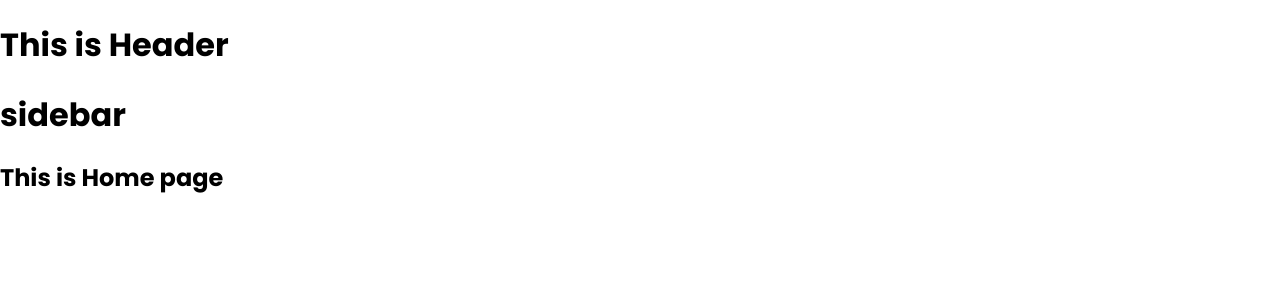
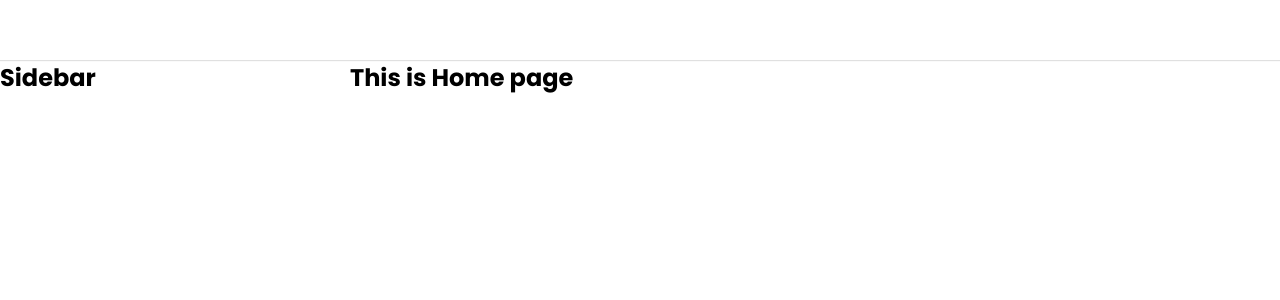
Before and after one commit to Vanthuy2002/Tiktok, a React (Vite) app: page / in a window 1280 px wide. Shown: the top 300 px of the page. Built offline with nearby package versions, Linux system fonts and the light colour scheme.

Commit message:
Set up base Layout Default

```diff
--- a/package.json
+++ b/package.json
@@ -9,6 +9,7 @@
     "preview": "vite preview"
   },
   "dependencies": {
+    "classnames": "^2.3.2",
     "normalize.css": "^8.0.1",
     "react": "^18.2.0",
     "react-dom": "^18.2.0",
--- a/src/components/Global/Global.scss
+++ b/src/components/Global/Global.scss
@@ -2,8 +2,13 @@
 @import url('https://fonts.googleapis.com/css2?family=Poppins:wght@300;400;500;600;700&display=swap');
 
 $primary: #fe2c55;
+$headerHeight: 60px;
+$Sidebar: 350px;
+
 * {
   box-sizing: border-box;
+  padding: 0;
+  margin: 0;
 }
 html {
   font-family: 'Poppins', system-ui, sans-serif;
--- a/src/components/Layout/Default/Default.jsx
+++ b/src/components/Layout/Default/Default.jsx
@@ -1,16 +1,20 @@
 import React from 'react';
 import Header from './Header/Header';
 import Sidebar from './Sidebar/Sidebar';
+import classNames from 'classnames/bind';
+import styles from './Default.module.scss';
+
+const cx = classNames.bind(styles);
 
 const Default = ({ children }) => {
   return (
-    <div>
+    <section className={cx('wrapper')}>
       <Header />
-      <section className='container'>
+      <section className={cx('container')}>
         <Sidebar />
-        <section className='content'>{children}</section>
+        <section className={cx('content')}>{children}</section>
       </section>
-    </div>
+    </section>
   );
 };
 
--- /dev/null
+++ b/src/components/Layout/Default/Default.module.scss
@@ -0,0 +1,11 @@
+.wrapper {
+  max-width: 100%;
+}
+
+.container {
+  display: flex;
+}
+
+.content {
+  flex: 1;
+}
--- a/src/components/Layout/Default/Header/Header.jsx
+++ b/src/components/Layout/Default/Header/Header.jsx
@@ -1,7 +1,11 @@
 import React from 'react';
+import classNames from 'classnames/bind';
+import styles from './Header.module.scss';
+
+const cx = classNames.bind(styles);
 
 const Header = () => {
-  return <h1>This is Header</h1>;
+  return <header className={cx('wrapper')}></header>;
 };
 
 export default Header;
--- /dev/null
+++ b/src/components/Layout/Default/Header/Header.module.scss
@@ -0,0 +1,6 @@
+@import '../../../Global/Global.scss';
+
+.wrapper {
+  height: $headerHeight;
+  box-shadow: 0px 1px 1px rgb(0 0 0 / 12%);
+}
--- a/src/components/Layout/Default/Sidebar/Sidebar.jsx
+++ b/src/components/Layout/Default/Sidebar/Sidebar.jsx
@@ -1,7 +1,15 @@
 import React from 'react';
+import classNames from 'classnames/bind';
+import styles from './Sidebar.module.scss';
+
+const cx = classNames.bind(styles);
 
 const Sidebar = () => {
-  return <h1>sidebar</h1>;
+  return (
+    <aside className={cx('wrapper')}>
+      <h2>Sidebar</h2>
+    </aside>
+  );
 };
 
 export default Sidebar;
--- /dev/null
+++ b/src/components/Layout/Default/Sidebar/Sidebar.module.scss
@@ -0,0 +1,4 @@
+@import '../../../Global/Global.scss';
+.wrapper {
+  width: $Sidebar;
+}
```
Also changed, not shown: 1 other file (tests, documents, lock files or other folders).
